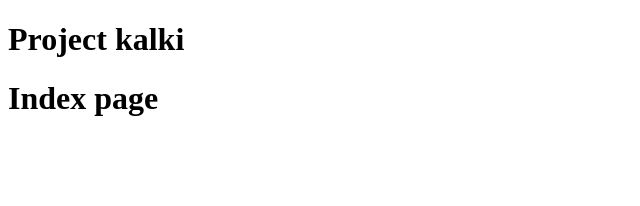
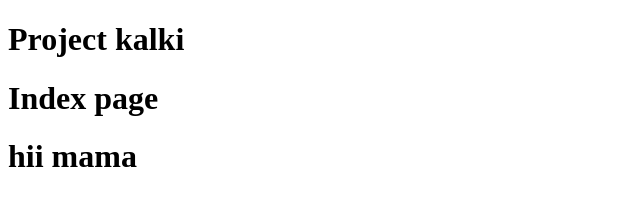
Before and after one commit to Srirambisoyi/git-tutorial, a plain HTML site: page index.html in a window 1280 px wide. Shown: the whole page, without its empty margins (0-640 px from the left). Drawn offline with Linux system fonts and the light colour scheme.

Commit message:
Update index.html

```diff
--- a/index.html
+++ b/index.html
@@ -8,5 +8,6 @@
 <body>
     <h1>Project kalki</h1>
     <h1>Index page</h1>
+    <h1>hii mama</h1>
 </body>
 </html>
```
